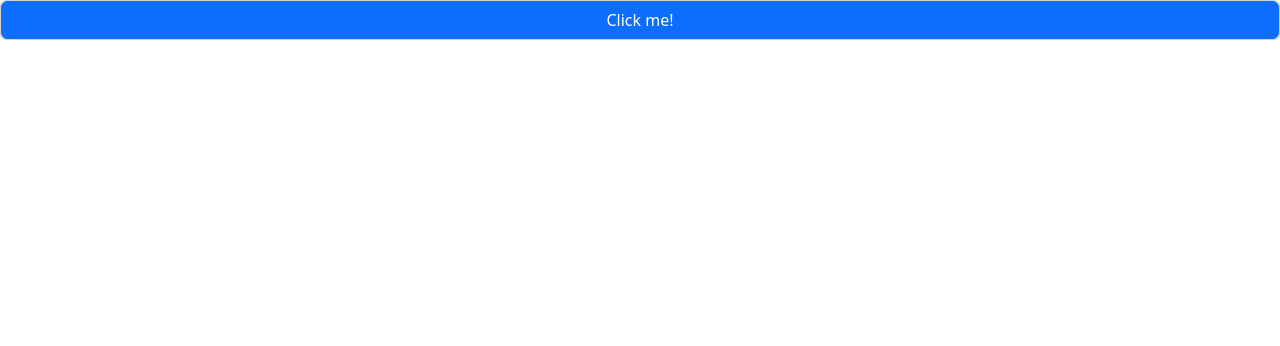
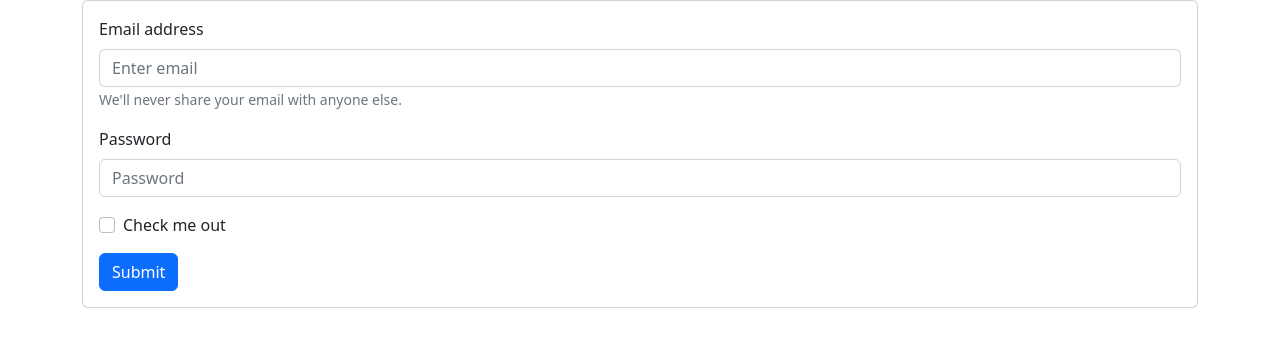
Before and after one commit to Daedite/store-nzedi-admin-ui, a React (Create React App) app: page / in a window 1280 px wide. Shown: the top 346 px of the page. Built offline with nearby package versions, Linux system fonts and the light colour scheme.

Commit message:
first test of the login page

```diff
--- a/package.json
+++ b/package.json
@@ -3,6 +3,8 @@
   "version": "0.1.0",
   "private": true,
   "dependencies": {
+    "@babel/runtime": "^7.20.7",
+    "@babel/runtime-corejs3": "^7.20.7",
     "@testing-library/jest-dom": "^5.16.5",
     "@testing-library/react": "^13.4.0",
     "@testing-library/user-event": "^13.5.0",
@@ -38,5 +40,9 @@
       "last 1 firefox version",
       "last 1 safari version"
     ]
+  },
+  "devDependencies": {
+    "cors": "^2.8.5",
+    "express": "^4.18.2"
   }
 }
--- a/src/App.js
+++ b/src/App.js
@@ -1,11 +1,21 @@
-import {Button, Card} from "react-bootstrap";
+import React from 'react';
+import './component/App.css';
+import LoginPage from './component/login/login';
+import 'bootstrap/dist/css/bootstrap.min.css';
 
 function App() {
-  return(
-      <Card >
-        <Button> Click me! </Button>
-      </Card>
-  )
+  return (
+    <div className="login d-flex justify-content-center ">
+      <div className="container">
+        <div className="card">
+          <div className="card-body">
+            <LoginPage />
+          </div>
+        </div>
+      </div>
+    </div>
+
+  );
 }
 
 export default App;
--- /dev/null
+++ b/src/component/App.css
@@ -0,0 +1,22 @@
+/* .login {
+    display: flex;
+    align-items: center;
+    justify-content: center;
+    height: 100vh; /* set the height of the container to take up the full viewport */
+    /* background-color: bisque;
+  } */
+
+  /* .card{
+   border-radius: 1rem;
+   background-color: red;
+   margin-right: 20px;
+  } */
+
+  /* .card-body{
+    color: yellow;
+  } */
+
+  /* .blue-button {
+    background-color: blue;
+    color: white;
+} */
--- /dev/null
+++ b/src/component/login/login.js
@@ -0,0 +1,29 @@
+import Button from 'react-bootstrap/Button';
+import Form from 'react-bootstrap/Form';
+
+function LoginPage() {
+  return (
+    <Form>
+      <Form.Group className="mb-3" controlId="formBasicEmail">
+        <Form.Label>Email address</Form.Label>
+        <Form.Control type="email" placeholder="Enter email" />
+        <Form.Text className="text-muted">
+          We'll never share your email with anyone else.
+        </Form.Text>
+      </Form.Group>
+
+      <Form.Group className="mb-3" controlId="formBasicPassword">
+        <Form.Label>Password</Form.Label>
+        <Form.Control type="password" placeholder="Password" />
+      </Form.Group>
+      <Form.Group className="mb-3" controlId="formBasicCheckbox">
+        <Form.Check type="checkbox" label="Check me out" />
+      </Form.Group>
+      <Button variant="primary" type="submit">
+        Submit
+      </Button>
+    </Form>
+  );
+}
+
+export default LoginPage;
```
Also changed, not shown: 1 other file (tests, documents, lock files or other folders).
